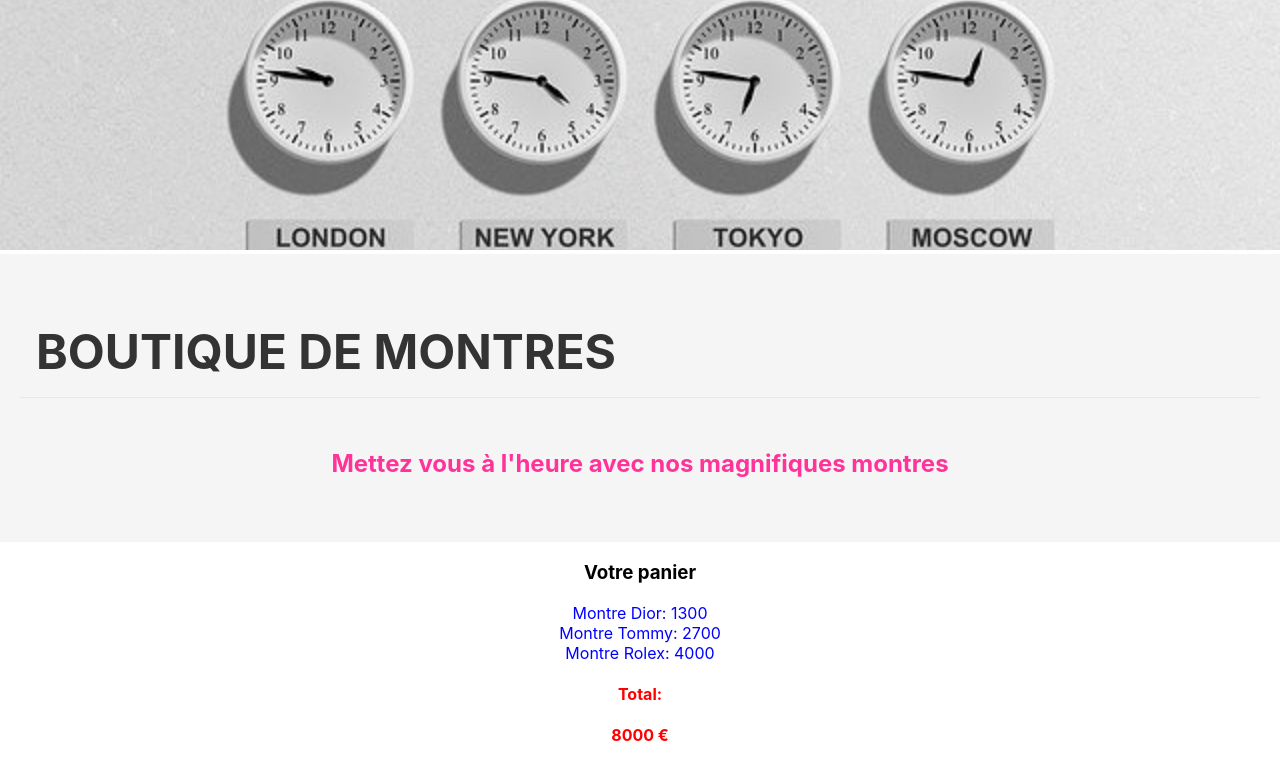
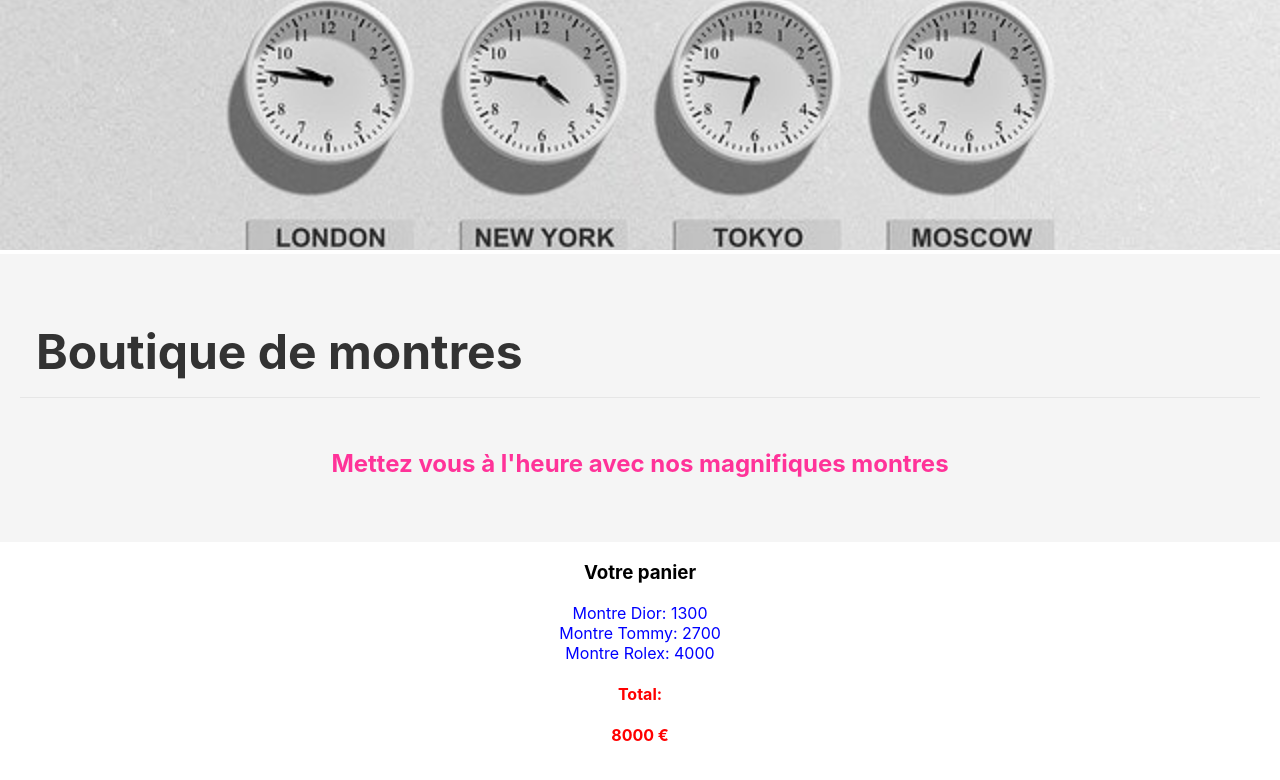
Before and after one commit to AimadBachar/BoutiqueMontreReact, a React (Create React App) app: page / in a window 1280 px wide. Shown: the top 780 px of the page. Built offline with nearby package versions, Linux system fonts and the light colour scheme.

Commit message:
add props title in Header

```diff
--- a/src/components/Banner/Banner.js
+++ b/src/components/Banner/Banner.js
@@ -6,7 +6,7 @@ import './style.scss';
 const Banner = () => {
     return (
         <div className="banner">
-            <Header />
+            <Header title="Boutique de montres"/>
             <Description />
         </div>
     );
--- a/src/components/Header/Header.js
+++ b/src/components/Header/Header.js
@@ -1,10 +1,8 @@
 import './style.scss';
 
-const Header = () => {
-    const title = "boutique de montres";
-    const titleMaj = title.toUpperCase();
+const Header = ({title}) => {
     return (
-    <h1 className='header'>{ titleMaj }</h1>
+    <h1 className='header'>{ title }</h1>
     );
 }
 
```
